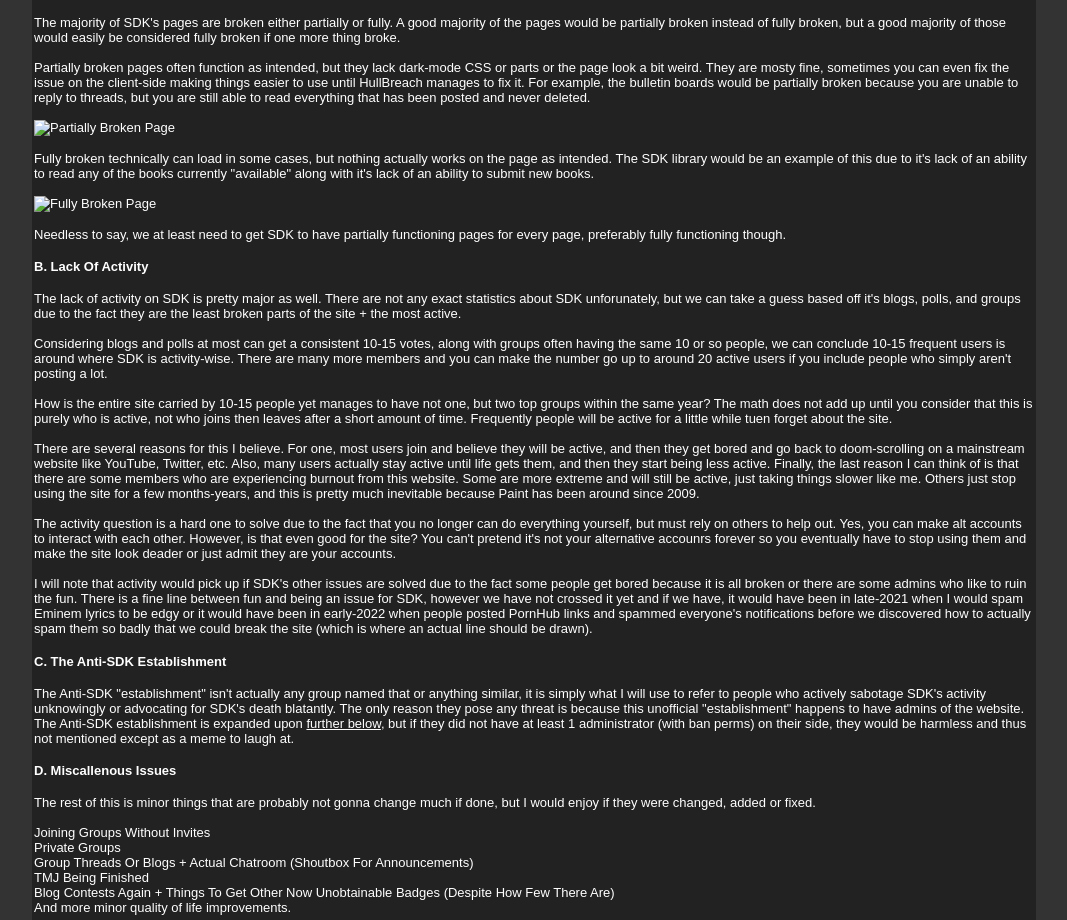
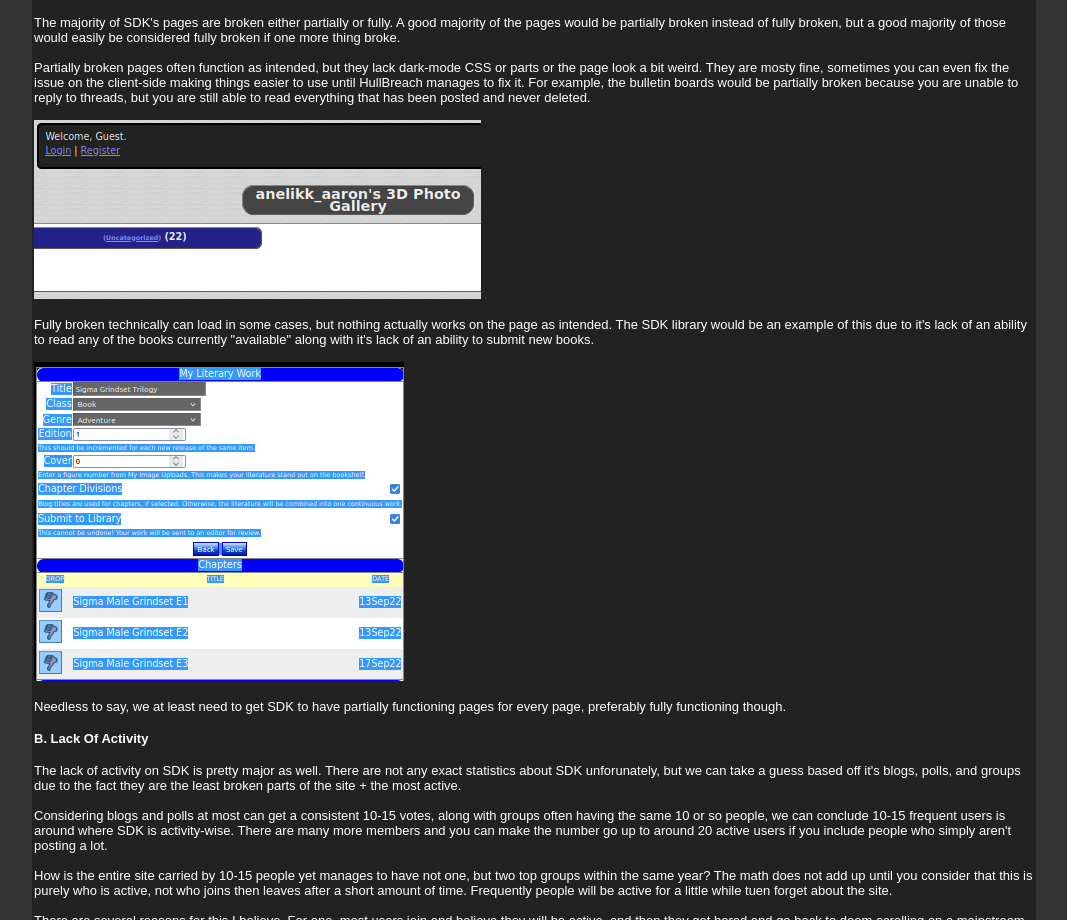
Before and after one commit to DigitalCheese/articles, a plain HTML site: page misc/makepaintgreatagain.html in a window 1280 px wide. Shown: the part 883-1803 px from the top of the page, without its empty margins (106-1173 px from the left). Drawn offline with Linux system fonts and the light colour scheme.

Commit message:
images added

```diff
--- a/misc/makepaintgreatagain.html
+++ b/misc/makepaintgreatagain.html
@@ -55,7 +55,7 @@
                     <li><a href="#solutions-b">Increase The Activity</a></li>
                     <li><a href="#solutions-c">Anti-SDK Establishment</a></li></ul>
                 <li><a href="#antisdk">Anti-SDKer Hell</a></li>
-                <ul><li><a href="#antisdk-a">A. Why They Are An Issue</a></li></ul>
+                    <ul><li><a href="#antisdk-a">A. Why They Are An Issue</a></li></ul>
                 </ul>
                 <hr>
                 <h2 id="intro">Introduction</h2>
@@ -80,11 +80,11 @@
                 <br><br>
                 Partially broken pages often function as intended, but they lack dark-mode CSS or parts or the page look a bit weird. They are mosty fine, sometimes you can even fix the issue on the client-side making things easier to use until HullBreach manages to fix it. For example, the bulletin boards would be partially broken because you are unable to reply to threads, but you are still able to read everything that has been posted and never deleted.
                 <br><br>
-                <img src="CHANGE LATER" alt="Partially Broken Page" title="Example Of Partially Broken Page">
+                <img src="/assets/misc/makepaintgreatagain/issues-a_1.png" alt="Partially Broken Page - Merely Light Mode Being Broken, But Otherwise Functional" title="Example Of Partially Broken Page">
                 <br><br>
                 Fully broken technically can load in some cases, but nothing actually works on the page as intended. The SDK library would be an example of this due to it's lack of an ability to read any of the books currently "available" along with it's lack of an ability to submit new books.
                 <br><br>
-                <img src="CHANGE LATER" alt="Fully Broken Page" title="Example Of Fully Broken Page">
+                <img src="/assets/misc/makepaintgreatagain/issues-a_2.png" alt="Fully Broken Page - Library Book Submission Having Both Broken CSS And Trying To Do Anything Seemingly Fails" title="Example Of Fully Broken Page">
                 <br><br>
                 Needless to say, we at least need to get SDK to have partially functioning pages for every page, preferably fully functioning though.
                 <h4 id="issues-b">B. Lack Of Activity</h4>
```
Also changed, not shown: assets/misc/makepaintgreatagain/issues-a_1.png (added), assets/misc/makepaintgreatagain/issues-a_2.png (added).
